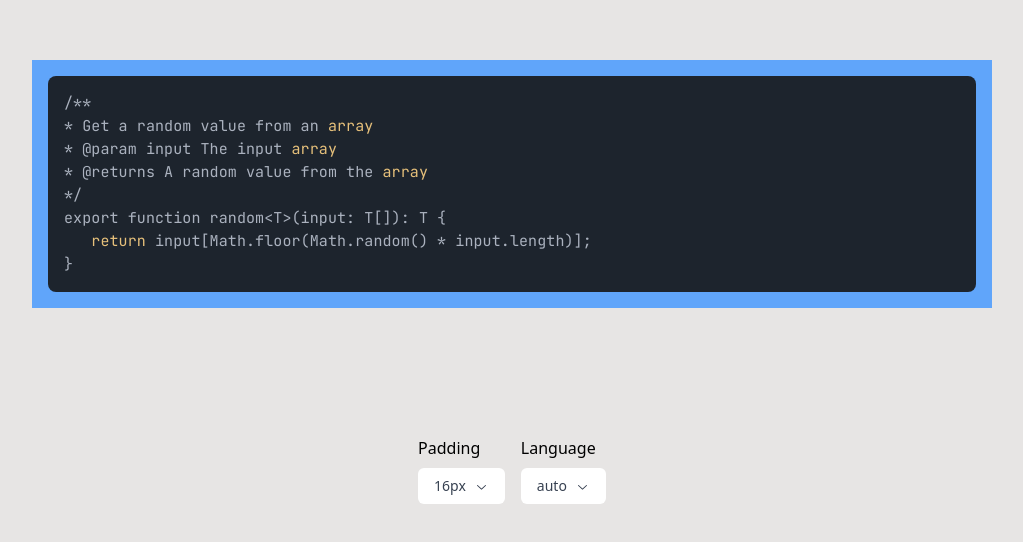
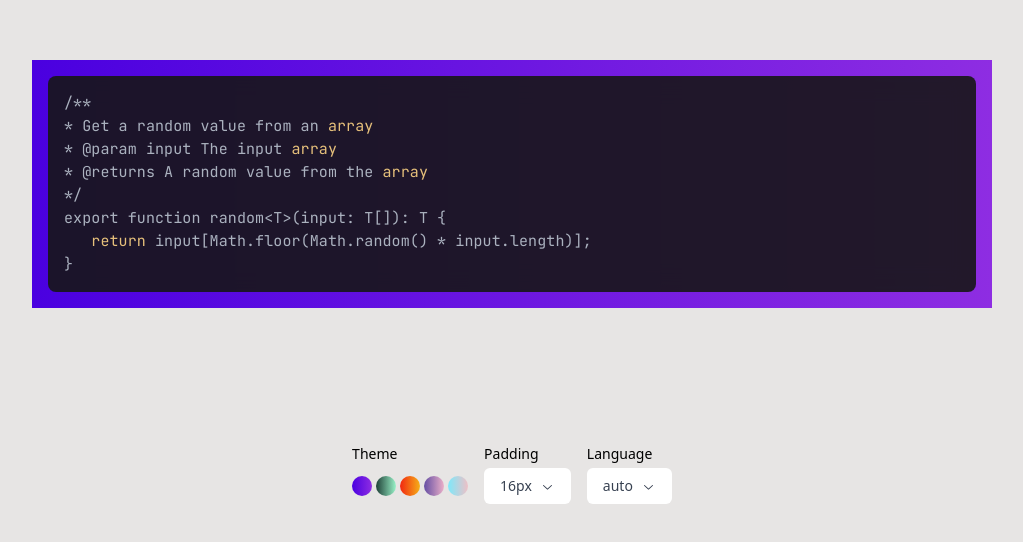
Before and after one commit to JanPlazovnik/codesnap, a React (Vite) app: page / in a window 1280 px wide. Shown: the part 216-758 px from the top of the page, without its empty margins (128-1151 px from the left). Built offline with nearby package versions, Linux system fonts and the light colour scheme.

Commit message:
feat: added gradient themes and removed url params

```diff
--- a/src/components/Settings.tsx
+++ b/src/components/Settings.tsx
@@ -5,6 +5,8 @@ import {
 	LanguageSetting,
 	paddingOptions,
 	PaddingSetting,
+	gradients,
+	GradientSetting,
 } from '../store/zustand';
 import { useEffect } from 'react';
 
@@ -12,24 +14,37 @@ export default function Settings() {
 	const settings = useSettingsState();
 
 	// Update URL with settings
-	useEffect(() => {
-		const params = new URLSearchParams(window.location.search);
+	// useEffect(() => {
+	// 	const params = new URLSearchParams(window.location.search);
 
-		if (settings.language) {
-			params.set('language', settings.language);
-		}
+	// 	if (settings.language) {
+	// 		params.set('language', settings.language);
+	// 	}
 
-		if (settings.padding) {
-			params.set('padding', settings.padding);
-		}
+	// 	if (settings.padding) {
+	// 		params.set('padding', settings.padding);
+	// 	}
 
-		window.history.replaceState({}, '', `${window.location.pathname}?${params}`);
-	}, [settings.language, settings.padding]);
+	// 	window.history.replaceState({}, '', `${window.location.pathname}?${params}`);
+	// }, [settings.language, settings.padding]);
 
 	return (
 		<div className="flex flex-row gap-4 fixed bottom-20">
-			<div className="flex flex-col gap-2">
-				<span>Padding</span>
+			<div className="flex flex-col gap-1">
+				<span className="text-sm">Theme</span>
+				<div className="flex flex-row items-center justify-center h-full gap-1">
+					{gradients.map((gradient: string) => (
+						<div
+							className="w-5 h-5 rounded-full bg-white cursor-pointer"
+							style={{ background: gradient }}
+							onClick={() => settings.setGradient(gradient as GradientSetting)}
+						/>
+					))}
+				</div>
+			</div>
+
+			<div className="flex flex-col gap-1">
+				<span className="text-sm">Padding</span>
 				<Select
 					value={settings.padding}
 					options={paddingOptions as unknown as string[]}
@@ -37,8 +52,8 @@ export default function Settings() {
 				/>
 			</div>
 
-			<div className="flex flex-col gap-2">
-				<span>Language</span>
+			<div className="flex flex-col gap-1">
+				<span className="text-sm">Language</span>
 				<Select
 					value={settings.language}
 					options={['auto', 'none', ...hljs.listLanguages()]}
--- a/src/components/TextArea.tsx
+++ b/src/components/TextArea.tsx
@@ -32,8 +32,8 @@ export default function TextArea() {
 
 	return (
 		<div
-			className={`editor-group max-w-[960px] bg-blue-400`}
-			style={{ padding: settings.padding }}
+			className={`editor-group max-w-[960px]`}
+			style={{ padding: settings.padding, background: settings.gradient }}
 		>
 			<textarea
 				tabIndex={-1}
--- a/src/store/zustand.ts
+++ b/src/store/zustand.ts
@@ -208,20 +208,33 @@ export type LanguageSetting =
 export const paddingOptions = ['16px', '24px', '32px', '40px', '48px'] as const;
 export type PaddingSetting = typeof paddingOptions[number];
 
+export const gradients = [
+	'linear-gradient(to right, #4a00e0, #8e2de2)',
+	'linear-gradient(to right, #1f4037, #99f2c8)',
+	'linear-gradient(to right, #f12711, #f5af19)',
+	'linear-gradient(to right, #654ea3, #eaafc8)',
+	'linear-gradient(to right, #7EE8FA, #EEC0C6)',
+] as const;
+export type GradientSetting = typeof gradients[number];
+
 export interface SettingsState {
 	padding: PaddingSetting;
 	language: LanguageSetting;
+	gradient: GradientSetting;
 	code: string;
 	setPadding: (padding: SettingsState['padding']) => void;
 	setLanguage: (language: SettingsState['language']) => void;
 	setCode: (code: SettingsState['code']) => void;
+	setGradient: (gradient: SettingsState['gradient']) => void;
 }
 
 export const useSettingsState = create<SettingsState>((set) => ({
 	padding: '16px',
 	language: 'auto',
+	gradient: gradients[0],
 	code: example,
 	setPadding: (padding: SettingsState['padding']) => set({ padding }),
 	setLanguage: (language: SettingsState['language']) => set({ language }),
 	setCode: (code: SettingsState['code']) => set({ code }),
+	setGradient: (gradient: SettingsState['gradient']) => set({ gradient }),
 }));
```
